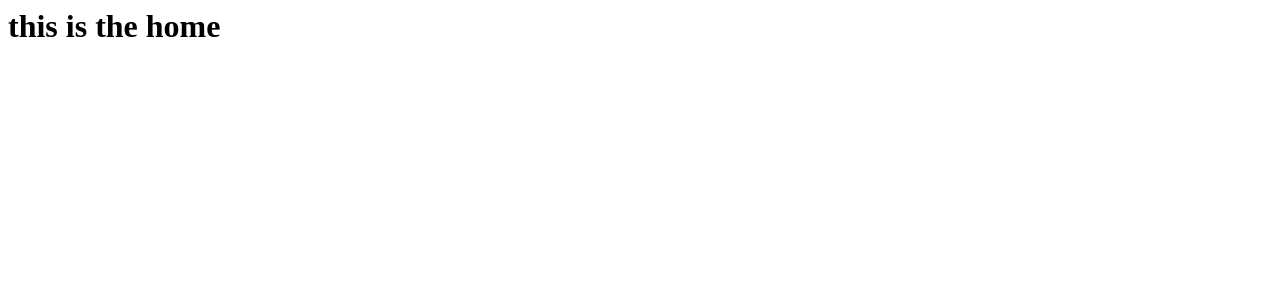
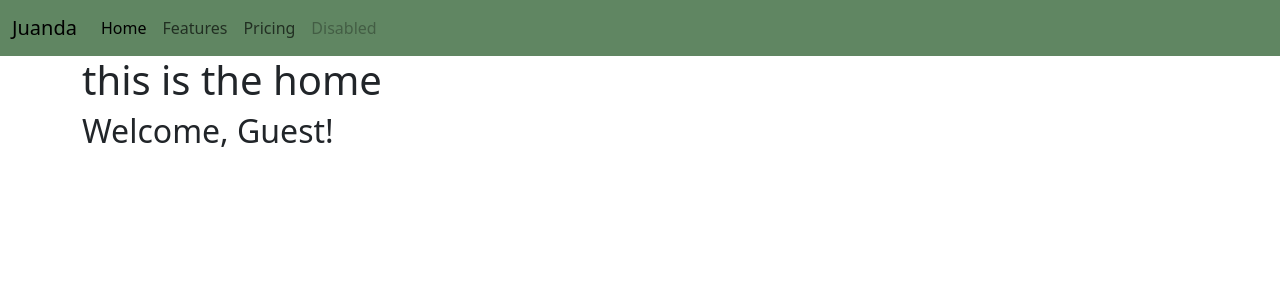
Before and after one commit to Dzherrom/hiretaskup, a Django app: page / in a window 1280 px wide. Shown: the top 300 px of the page. Run offline with Django 5.2, Linux system fonts and the light colour scheme.

Commit message:
changes1

```diff
--- /dev/null
+++ b/core/templates/base.html
@@ -0,0 +1,37 @@
+<!DOCTYPE html>
+<html lang="en">
+<head>
+    {% load static %}
+    <meta charset="UTF-8">
+    <meta name="viewport" content="width=device-width, initial-scale=1.0">
+    <title>{% block title %} {% endblock %}</title>
+    <link href="https://cdn.jsdelivr.net/npm/bootstrap@5.3.6/dist/css/bootstrap.min.css" rel="stylesheet" integrity="sha384-4Q6Gf2aSP4eDXB8Miphtr37CMZZQ5oXLH2yaXMJ2w8e2ZtHTl7GptT4jmndRuHDT" crossorigin="anonymous">
+    <link rel="stylesheet" href="{% static 'css/style.css' %}">
+</head>
+<body>
+    <nav class="navbar navbar-expand-lg" style="background-color: #608662; color: white;">
+        <div class="container-fluid">
+          <a class="navbar-brand" href="#">Juanda</a>
+          <button class="navbar-toggler" type="button" data-bs-toggle="collapse" data-bs-target="#navbarNavAltMarkup" aria-controls="navbarNavAltMarkup" aria-expanded="false" aria-label="Toggle navigation">
+            <span class="navbar-toggler-icon"></span>
+          </button>
+          <div class="collapse navbar-collapse" id="navbarNavAltMarkup">
+            <div class="navbar-nav">
+              <a class="nav-link active" aria-current="page" href="#">Home</a>
+              <a class="nav-link" href="#">Features</a>
+              <a class="nav-link" href="#">Pricing</a>
+              <a class="nav-link disabled" aria-disabled="true">Disabled</a>
+            </div>
+          </div>
+        </div>
+      </nav>
+      <div class="container">
+        {% block body %}
+
+        {% endblock %}
+      </div>
+    <script src="https://cdn.jsdelivr.net/npm/bootstrap@5.3.6/dist/js/bootstrap.bundle.min.js" integrity="sha384-j1CDi7MgGQ12Z7Qab0qlWQ/Qqz24Gc6BM0thvEMVjHnfYGF0rmFCozFSxQBxwHKO" crossorigin="anonymous"></script>
+    <script src="https://cdn.jsdelivr.net/npm/@popperjs/core@2.11.8/dist/umd/popper.min.js" integrity="sha384-I7E8VVD/ismYTF4hNIPjVp/Zjvgyol6VFvRkX/vR+Vc4jQkC+hVqc2pM8ODewa9r" crossorigin="anonymous"></script>
+    <script src="https://cdn.jsdelivr.net/npm/bootstrap@5.3.6/dist/js/bootstrap.min.js" integrity="sha384-RuyvpeZCxMJCqVUGFI0Do1mQrods/hhxYlcVfGPOfQtPJh0JCw12tUAZ/Mv10S7D" crossorigin="anonymous"></script>
+</body>
+</html>
--- a/core/templates/home.html
+++ b/core/templates/home.html
@@ -1 +1,12 @@
+{% extends "./base.html" %}
+
+{% block title %}Home{% endblock %}
+
+{% block body %}
 <h1> this is the home</h1>
+{% if name %}
+    <h2>Welcome, {{ name }}!</h2>
+{% else %}
+    <h2>Welcome, Guest!</h2>
+{% endif %}
+{% endblock %}
--- a/core/views.py
+++ b/core/views.py
@@ -1,4 +1,5 @@
 from django.shortcuts import render
+from .models import Crud
 
 # Create your views here.
 
@@ -6,4 +7,5 @@ def home(request):
     return render(request, 'home.html', {})
 
 def crud(request):
-    return render(request, 'crud.html', {})
+    list = Crud.objects.all()
+    return render(request, 'crud.html', {'list': list})
```
Also changed, not shown: core/templates/crud.html (+40 -11 lines), db.sqlite3.
